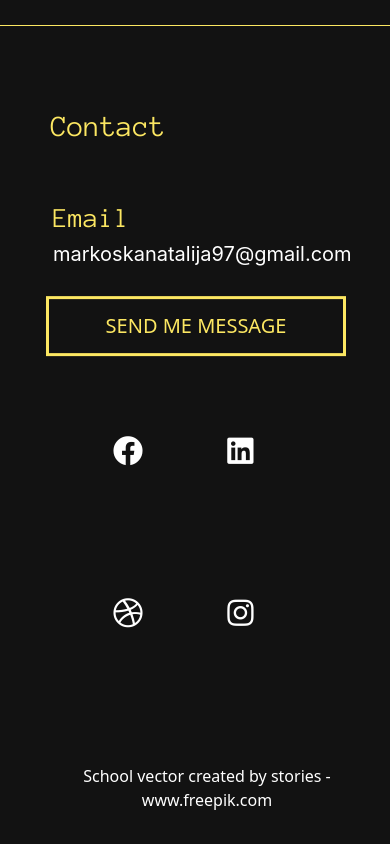
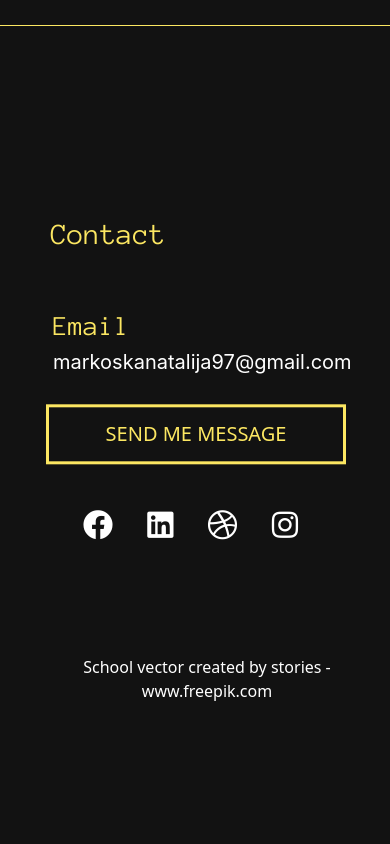
Before and after one commit to markoskanatalija/portfolio, a plain HTML site: page index.html in a window 390 px wide. Shown: the part 3471-4315 px from the top of the page. Drawn offline with nearby package versions, Linux system fonts and the light colour scheme.

Commit message:
last_changes

```diff
--- a/css/style.css
+++ b/css/style.css
@@ -765,11 +765,13 @@ button:hover {
   .container .contact .txt {
     font-size: 20px;
   }
+  /* .container .contact br {
+    display: none;
+  } */
 
   .social i {
-    margin-left: 20px;
-    margin-top: 5%;
-    padding: 30px;
+    margin-left: 10px;
+    padding: 10px;
     font-size: 30px;
   }
 
--- a/index.html
+++ b/index.html
@@ -201,7 +201,7 @@
                 <div class="clear"></div>
                 <br><br>
                 <div class="illustr">
-                    <a href=" www.freepik.com">School vector created by stories - www.freepik.com</a>
+                    <a href="https://www.freepik.com/stories">School vector created by stories - www.freepik.com</a>
                  </div>
 
             </div>
```
